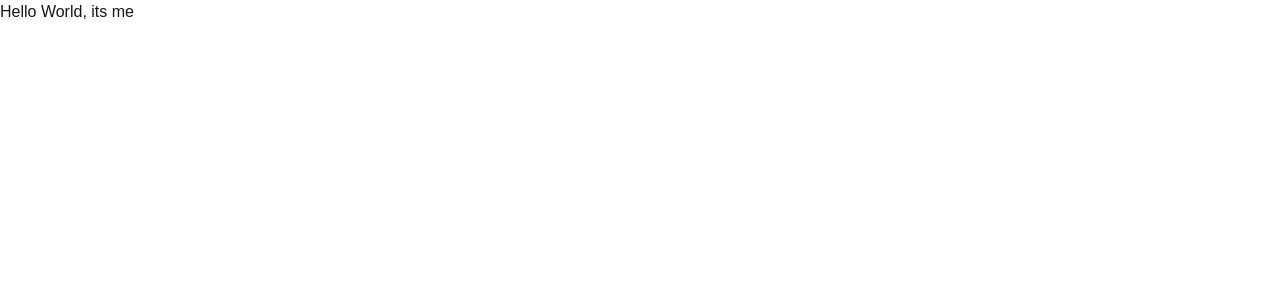
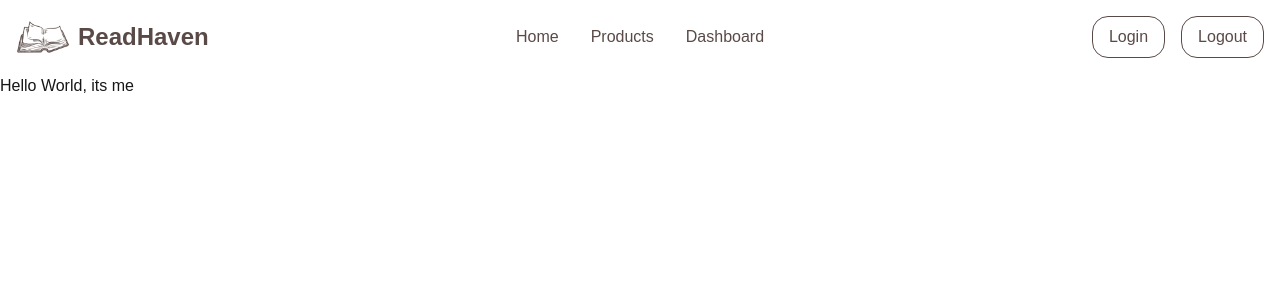
Before and after one commit to santuchy/Read-Haven, a Next.js app: page / in a window 1280 px wide. Shown: the top 300 px of the page. Built offline with nearby package versions, Linux system fonts and the light colour scheme.

Commit message:
navbar done

```diff
--- a/package.json
+++ b/package.json
@@ -10,6 +10,7 @@
   },
   "dependencies": {
     "next": "15.5.0",
+    "next-auth": "^4.24.11",
     "postcss": "^8.5.6",
     "react": "19.1.0",
     "react-dom": "19.1.0"
--- a/src/app/components/NavBar.jsx
+++ b/src/app/components/NavBar.jsx
@@ -1,7 +1,59 @@
-import React from 'react'
+'use client';
+
+import React from 'react';
+import Link from 'next/link';
+import Image from 'next/image';
+import logo from '../../../public/resources/logo.png';
 
 export default function NavBar() {
   return (
-    <div>NavBar</div>
-  )
+    <nav className="flex items-center p-4 bg-white text-[#594a47]">
+      {/* Left side: Image */}
+      <div className="flex items-center flex-1 gap-2">
+        <Image src={logo} alt="Logo" className="h-8 w-auto" />
+        <p className='text-2xl font-bold'>ReadHaven</p>
+      </div>
+
+      {/* Center: Navigation Buttons */}
+      <div className="flex gap-8 justify-center">
+        <Link
+          href="/"
+          className="text-[#594a47] no-underline hover:text-gray-700 transition-colors duration-300"
+        >
+          Home
+        </Link>
+        <Link
+          href="/products"
+          className="text-[#594a47] no-underline hover:text-gray-700 transition-colors duration-300"
+        >
+          Products
+        </Link>
+
+        {/* Conditional Dashboard Link */}
+        <Link
+          href="/dashboard"
+          className="text-[#594a47] no-underline hover:text-gray-700 transition-colors duration-300"
+        >
+          Dashboard
+        </Link>
+      </div>
+
+      {/* Right side: Login / Logout Button */}
+      <div className="flex-1 flex justify-end gap-4">
+        <Link
+          href="/login"
+          className="bg-transparent text-[#594a47] border rounded-2xl border-[#594a47] py-2 px-4 cursor-pointer hover:bg-[#594a47] hover:text-white transition-all duration-300"
+        >
+          Login
+        </Link>
+        <button
+          className="bg-transparent text-[#594a47] border rounded-2xl border-[#594a47] py-2 px-4 cursor-pointer hover:bg-[#594a47] hover:text-white transition-all duration-300"
+        >
+          Logout
+        </button>
+
+
+      </div>
+    </nav>
+  );
 }
--- a/src/app/layout.js
+++ b/src/app/layout.js
@@ -1,5 +1,6 @@
 import { Geist, Geist_Mono } from "next/font/google";
 import "./globals.css";
+import NavBar from "./components/NavBar";
 
 const geistSans = Geist({
   variable: "--font-geist-sans",
@@ -22,6 +23,7 @@ export default function RootLayout({ children }) {
       <body
         className={`${geistSans.variable} ${geistMono.variable} antialiased`}
       >
+        <NavBar></NavBar>
         {children}
       </body>
     </html>
```
Also changed, not shown: public/resources/logo.png (added), 1 other file (tests, documents, lock files or other folders).
